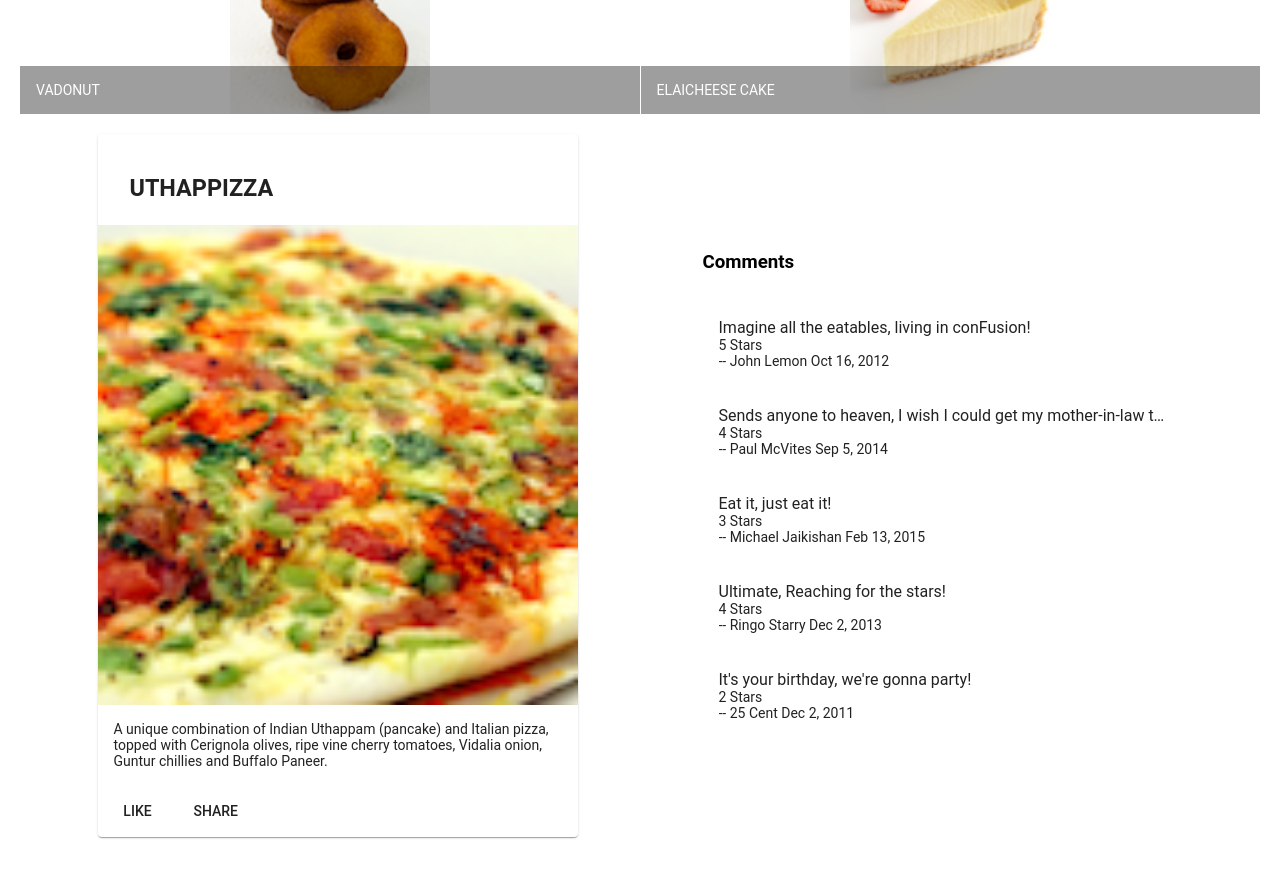
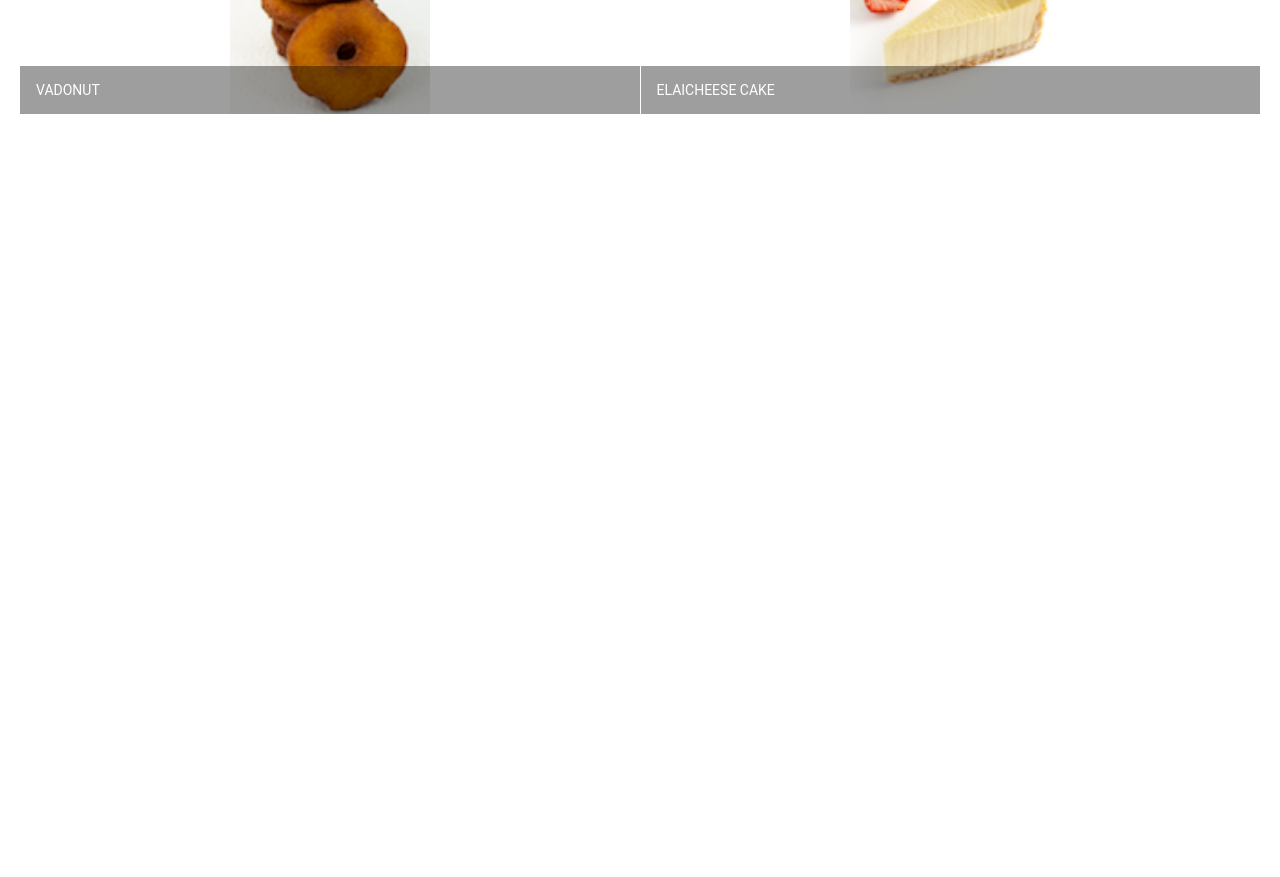
Before and after one commit to TMatrix/nConFusion, an Angular app: page / in a window 1280 px wide. Shown: the part 440-1317 px from the top of the page. After the commit the page ends 800 px from the top, so only its background shows below. Built offline with nearby package versions, Linux system fonts and the light colour scheme.

Commit message:
Data Binding

```diff
--- a/src/app/dishdetail/dishdetail.component.html
+++ b/src/app/dishdetail/dishdetail.component.html
@@ -7,8 +7,8 @@
   fxLayoutGap="10px"
   fxLayoutGap.xs="0"
 >
-  <div fxFlex="40" *ngIf="dish">
-    <mat-card>
+  <div fxFlex="40">
+    <mat-card *ngIf="dish">
       <mat-card-header>
         <mat-card-title>
           <h3>{{ dish.name | uppercase }}</h3>
@@ -25,9 +25,9 @@
     </mat-card>
   </div>
 
-  <div fxFlex="40" *ngIf="dish">
-    <h3>Comments</h3>
-    <mat-list>
+  <div fxFlex="40">
+    <mat-list *ngIf="dish">
+      <h3>Comments</h3>
       <mat-list-item *ngFor="let comment of dish.comments">
         <p matLine>{{ comment.comment }}</p>
         <p matLine>{{ comment.rating }} Stars</p>
--- a/src/app/dishdetail/dishdetail.component.ts
+++ b/src/app/dishdetail/dishdetail.component.ts
@@ -1,50 +1,5 @@
-import { Component, OnInit } from '@angular/core';
-
-const DISH = {
-  id: '0',
-  name: 'Uthappizza',
-  image: '/assets/images/uthappizza.png',
-  category: 'mains',
-  featured: true,
-  label: 'Hot',
-  price: '4.99',
-  // tslint:disable-next-line:max-line-length
-  description:
-    'A unique combination of Indian Uthappam (pancake) and Italian pizza, topped with Cerignola olives, ripe vine cherry tomatoes, Vidalia onion, Guntur chillies and Buffalo Paneer.',
-  comments: [
-    {
-      rating: 5,
-      comment: 'Imagine all the eatables, living in conFusion!',
-      author: 'John Lemon',
-      date: '2012-10-16T17:57:28.556094Z',
-    },
-    {
-      rating: 4,
-      comment:
-        'Sends anyone to heaven, I wish I could get my mother-in-law to eat it!',
-      author: 'Paul McVites',
-      date: '2014-09-05T17:57:28.556094Z',
-    },
-    {
-      rating: 3,
-      comment: 'Eat it, just eat it!',
-      author: 'Michael Jaikishan',
-      date: '2015-02-13T17:57:28.556094Z',
-    },
-    {
-      rating: 4,
-      comment: 'Ultimate, Reaching for the stars!',
-      author: 'Ringo Starry',
-      date: '2013-12-02T17:57:28.556094Z',
-    },
-    {
-      rating: 2,
-      comment: "It's your birthday, we're gonna party!",
-      author: '25 Cent',
-      date: '2011-12-02T17:57:28.556094Z',
-    },
-  ],
-};
+import { Component, OnInit, Input } from '@angular/core';
+import { Dish } from '../shared/dish';
 
 @Component({
   selector: 'app-dishdetail',
@@ -52,7 +7,8 @@
   styleUrls: ['./dishdetail.component.scss'],
 })
 export class DishdetailComponent implements OnInit {
-  dish = DISH;
+  @Input()
+  dish: Dish;
 
   constructor() {}
 
--- a/src/app/menu/menu.component.html
+++ b/src/app/menu/menu.component.html
@@ -8,7 +8,7 @@
 
   <div fxFlex>
     <mat-grid-list cols="2" rowHeight="200px">
-      <mat-grid-tile *ngFor="let dish of dishes">
+      <mat-grid-tile *ngFor="let dish of dishes" (click)="onSelect(dish)">
         <img height="200px" src="{{ dish.image }}" alt="{{ dish.name }}" />
         <mat-grid-tile-footer>
           <h1>{{ dish.name | uppercase }}</h1>
@@ -17,5 +17,5 @@
     </mat-grid-list>
   </div>
 
-  <app-dishdetail></app-dishdetail>
+  <app-dishdetail [dish]="selectedDish"></app-dishdetail>
 </div>
--- a/src/app/menu/menu.component.ts
+++ b/src/app/menu/menu.component.ts
@@ -1,53 +1,6 @@
 import { Component, OnInit } from '@angular/core';
 import { Dish } from '../shared/dish';
-
-const DISHES: Dish[] = [
-  {
-    id: '0',
-    name: 'Uthappizza',
-    image: '/assets/images/uthappizza.png',
-    category: 'mains',
-    featured: true,
-    label: 'Hot',
-    price: '4.99',
-    // tslint:disable-next-line:max-line-length
-    description:
-      'A unique combination of Indian Uthappam (pancake) and Italian pizza, topped with Cerignola olives, ripe vine cherry tomatoes, Vidalia onion, Guntur chillies and Buffalo Paneer.',
-  },
-  {
-    id: '1',
-    name: 'Zucchipakoda',
-    image: '/assets/images/zucchipakoda.png',
-    category: 'appetizer',
-    featured: false,
-    label: '',
-    price: '1.99',
-    description:
-      'Deep fried Zucchini coated with mildly spiced Chickpea flour batter accompanied with a sweet-tangy tamarind sauce',
-  },
-  {
-    id: '2',
-    name: 'Vadonut',
-    image: '/assets/images/vadonut.png',
-    category: 'appetizer',
-    featured: false,
-    label: 'New',
-    price: '1.99',
-    description:
-      'A quintessential ConFusion experience, is it a vada or is it a donut?',
-  },
-  {
-    id: '3',
-    name: 'ElaiCheese Cake',
-    image: '/assets/images/elaicheesecake.png',
-    category: 'dessert',
-    featured: false,
-    label: '',
-    price: '2.99',
-    description:
-      'A delectable, semi-sweet New York Style Cheese Cake, with Graham cracker crust and spiced with Indian cardamoms',
-  },
-];
+import { DISHES } from '../shared/dishes';
 
 @Component({
   selector: 'app-menu',
@@ -57,9 +10,13 @@
 export class MenuComponent implements OnInit {
   dishes: Dish[] = DISHES;
 
-  selectedDish: Dish = DISHES[0];
+  selectedDish: Dish;
 
   constructor() {}
 
   ngOnInit(): void {}
+
+  onSelect(dish) {
+    this.selectedDish = dish;
+  }
 }
--- /dev/null
+++ b/src/app/shared/comment.ts
@@ -0,0 +1,6 @@
+export class Comment {
+  rating: number;
+  comment: string;
+  author: string;
+  date: string;
+}
--- a/src/app/shared/dish.ts
+++ b/src/app/shared/dish.ts
@@ -1,3 +1,4 @@
+import { Comment } from './comment';
 export class Dish {
   id: string;
   name: string;
@@ -7,4 +8,5 @@
   label: string;
   price: string;
   description: string;
+  comments: Comment[];
 }
--- /dev/null
+++ b/src/app/shared/dishes.ts
@@ -0,0 +1,181 @@
+import { Dish } from './dish';
+
+export const DISHES: Dish[] = [
+  {
+    id: '0',
+    name: 'Uthappizza',
+    image: '/assets/images/uthappizza.png',
+    category: 'mains',
+    featured: true,
+    label: 'Hot',
+    price: '4.99',
+    // tslint:disable-next-line:max-line-length
+    description:
+      'A unique combination of Indian Uthappam (pancake) and Italian pizza, topped with Cerignola olives, ripe vine cherry tomatoes, Vidalia onion, Guntur chillies and Buffalo Paneer.',
+    comments: [
+      {
+        rating: 5,
+        comment: 'Imagine all the eatables, living in conFusion!',
+        author: 'John Lemon',
+        date: '2012-10-16T17:57:28.556094Z',
+      },
+      {
+        rating: 4,
+        comment:
+          'Sends anyone to heaven, I wish I could get my mother-in-law to eat it!',
+        author: 'Paul McVites',
+        date: '2014-09-05T17:57:28.556094Z',
+      },
+      {
+        rating: 3,
+        comment: 'Eat it, just eat it!',
+        author: 'Michael Jaikishan',
+        date: '2015-02-13T17:57:28.556094Z',
+      },
+      {
+        rating: 4,
+        comment: 'Ultimate, Reaching for the stars!',
+        author: 'Ringo Starry',
+        date: '2013-12-02T17:57:28.556094Z',
+      },
+      {
+        rating: 2,
+        comment: "It's your birthday, we're gonna party!",
+        author: '25 Cent',
+        date: '2011-12-02T17:57:28.556094Z',
+      },
+    ],
+  },
+  {
+    id: '1',
+    name: 'Zucchipakoda',
+    image: '/assets/images/zucchipakoda.png',
+    category: 'appetizer',
+    featured: false,
+    label: '',
+    price: '1.99',
+    description:
+      'Deep fried Zucchini coated with mildly spiced Chickpea flour batter accompanied with a sweet-tangy tamarind sauce',
+    comments: [
+      {
+        rating: 5,
+        comment: 'Imagine all the eatables, living in conFusion!',
+        author: 'John Lemon',
+        date: '2012-10-16T17:57:28.556094Z',
+      },
+      {
+        rating: 4,
+        comment:
+          'Sends anyone to heaven, I wish I could get my mother-in-law to eat it!',
+        author: 'Paul McVites',
+        date: '2014-09-05T17:57:28.556094Z',
+      },
+      {
+        rating: 3,
+        comment: 'Eat it, just eat it!',
+        author: 'Michael Jaikishan',
+        date: '2015-02-13T17:57:28.556094Z',
+      },
+      {
+        rating: 4,
+        comment: 'Ultimate, Reaching for the stars!',
+        author: 'Ringo Starry',
+        date: '2013-12-02T17:57:28.556094Z',
+      },
+      {
+        rating: 2,
+        comment: "It's your birthday, we're gonna party!",
+        author: '25 Cent',
+        date: '2011-12-02T17:57:28.556094Z',
+      },
+    ],
+  },
+  {
+    id: '2',
+    name: 'Vadonut',
+    image: '/assets/images/vadonut.png',
+    category: 'appetizer',
+    featured: false,
+    label: 'New',
+    price: '1.99',
+    description:
+      'A quintessential ConFusion experience, is it a vada or is it a donut?',
+    comments: [
+      {
+        rating: 5,
+        comment: 'Imagine all the eatables, living in conFusion!',
+        author: 'John Lemon',
+        date: '2012-10-16T17:57:28.556094Z',
+      },
+      {
+        rating: 4,
+        comment:
+          'Sends anyone to heaven, I wish I could get my mother-in-law to eat it!',
+        author: 'Paul McVites',
+        date: '2014-09-05T17:57:28.556094Z',
+      },
+      {
+        rating: 3,
+        comment: 'Eat it, just eat it!',
+        author: 'Michael Jaikishan',
+        date: '2015-02-13T17:57:28.556094Z',
+      },
+      {
+        rating: 4,
+        comment: 'Ultimate, Reaching for the stars!',
+        author: 'Ringo Starry',
+        date: '2013-12-02T17:57:28.556094Z',
+      },
+      {
+        rating: 2,
+        comment: "It's your birthday, we're gonna party!",
+        author: '25 Cent',
+        date: '2011-12-02T17:57:28.556094Z',
+      },
+    ],
+  },
+  {
+    id: '3',
+    name: 'ElaiCheese Cake',
+    image: '/assets/images/elaicheesecake.png',
+    category: 'dessert',
+    featured: false,
+    label: '',
+    price: '2.99',
+    description:
+      'A delectable, semi-sweet New York Style Cheese Cake, with Graham cracker crust and spiced with Indian cardamoms',
+    comments: [
+      {
+        rating: 5,
+        comment: 'Imagine all the eatables, living in conFusion!',
+        author: 'John Lemon',
+        date: '2012-10-16T17:57:28.556094Z',
+      },
+      {
+        rating: 4,
+        comment:
+          'Sends anyone to heaven, I wish I could get my mother-in-law to eat it!',
+        author: 'Paul McVites',
+        date: '2014-09-05T17:57:28.556094Z',
+      },
+      {
+        rating: 3,
+        comment: 'Eat it, just eat it!',
+        author: 'Michael Jaikishan',
+        date: '2015-02-13T17:57:28.556094Z',
+      },
+      {
+        rating: 4,
+        comment: 'Ultimate, Reaching for the stars!',
+        author: 'Ringo Starry',
+        date: '2013-12-02T17:57:28.556094Z',
+      },
+      {
+        rating: 2,
+        comment: "It's your birthday, we're gonna party!",
+        author: '25 Cent',
+        date: '2011-12-02T17:57:28.556094Z',
+      },
+    ],
+  },
+];
```
